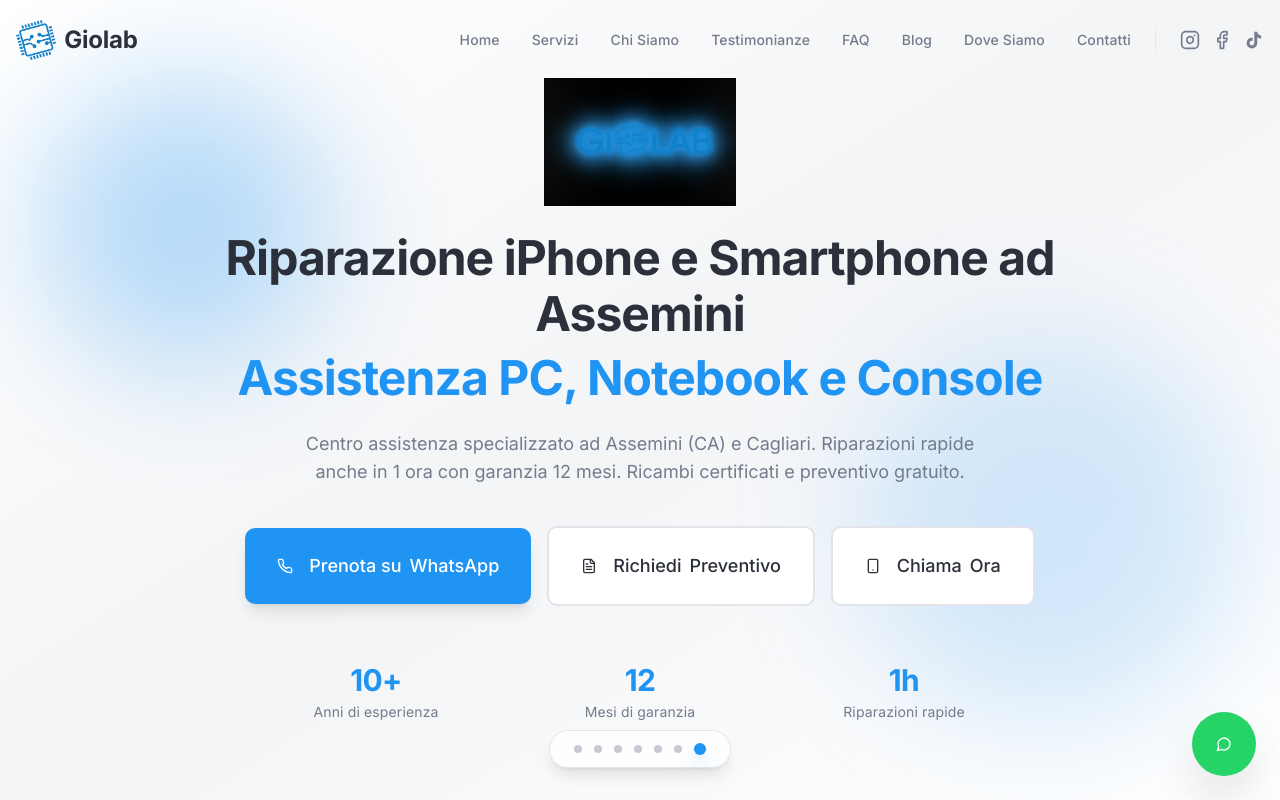
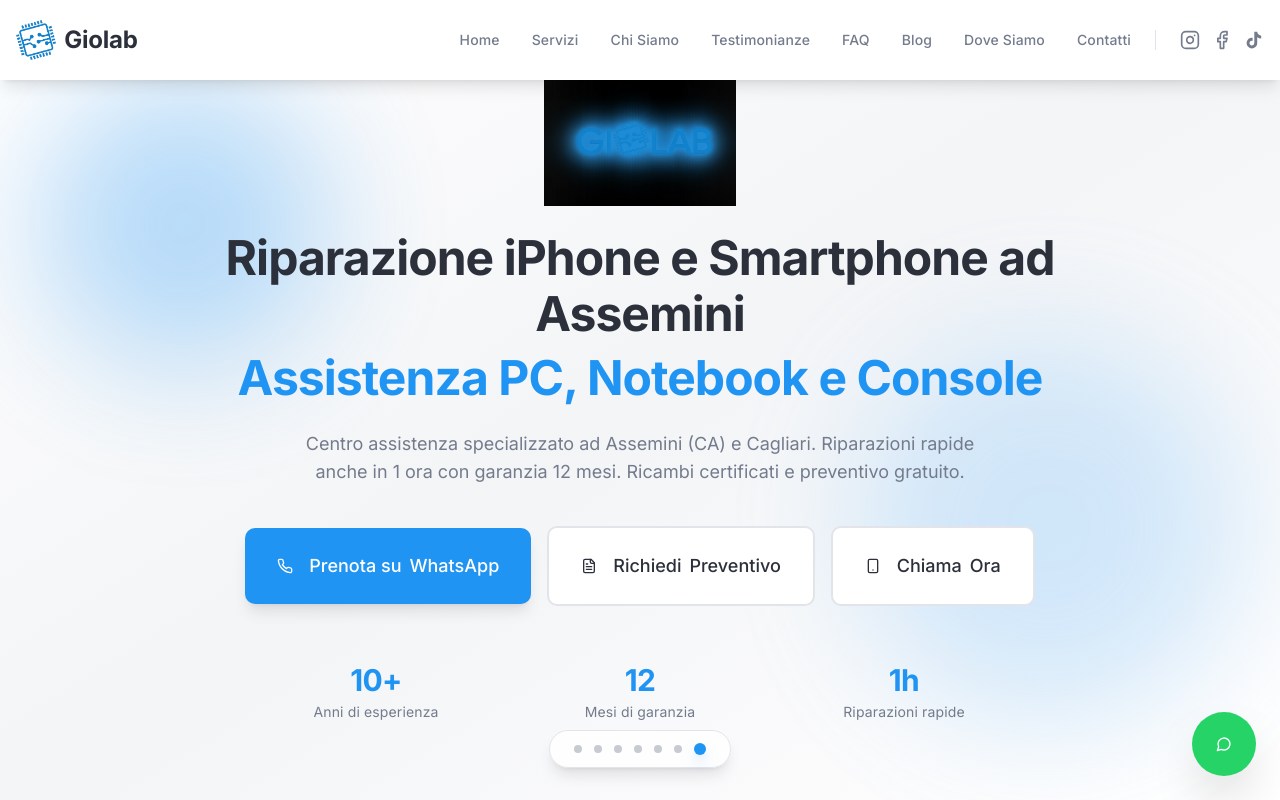
Before and after one commit to vaeel91/giolab-assistenza-veloce, a React (Vite) app: page / in a window 1280 px wide. Built offline with nearby package versions, Linux system fonts and the light colour scheme; the HTML template or start-up script is replaced by a standard one.

Commit message:
Rimuovi header trasparenza
Rendi l'header sempre opaco con sfondo solido (bg-background) e shadow, rimuovendo la logica condizionale basata su scroll.

```diff
--- a/src/components/Header.tsx
+++ b/src/components/Header.tsx
@@ -68,11 +68,7 @@ const Header = () => {
 
   return (
     <header
-      className={`fixed top-0 left-0 right-0 z-50 transition-all duration-300 ${
-        isScrolled
-          ? "bg-background/95 backdrop-blur-md shadow-lg"
-          : "bg-transparent"
-      }`}
+      className="fixed top-0 left-0 right-0 z-50 bg-background shadow-lg transition-all duration-300"
     >
       <div className="container mx-auto px-4">
         <div className="flex items-center justify-between h-16 md:h-20">
```
